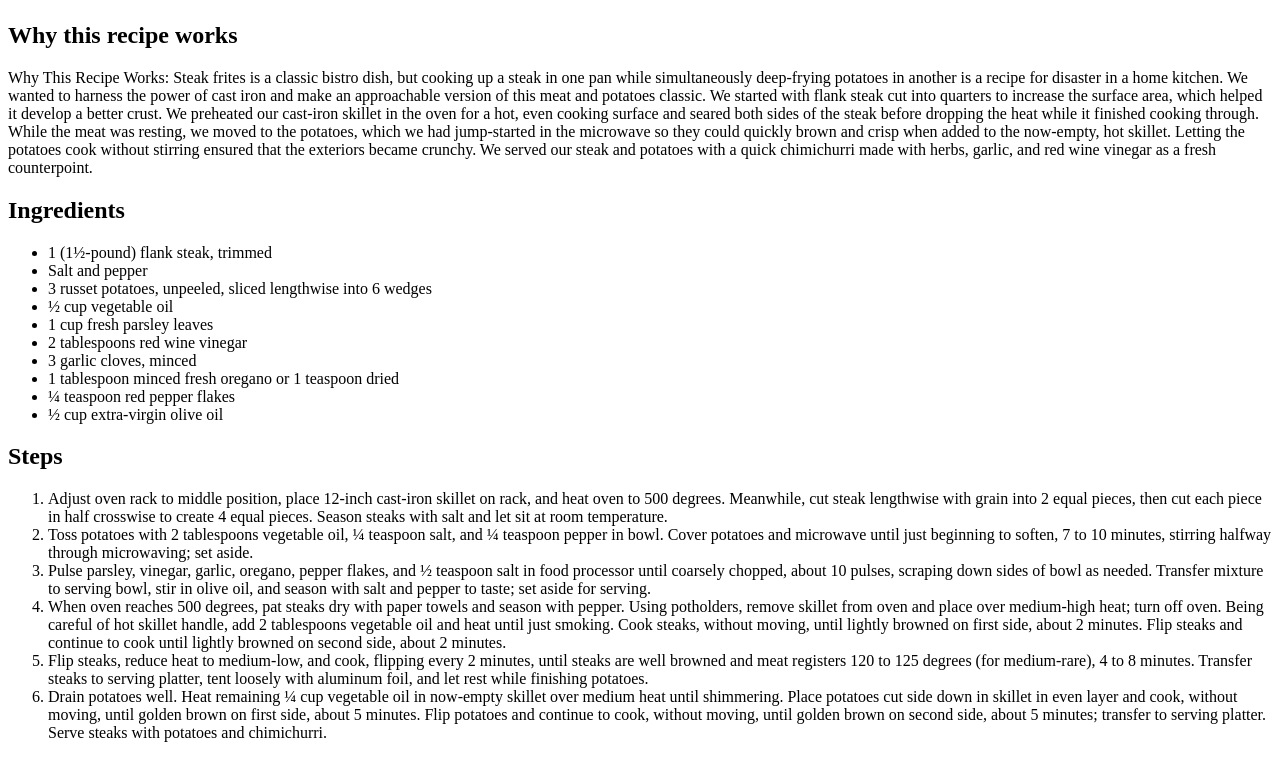
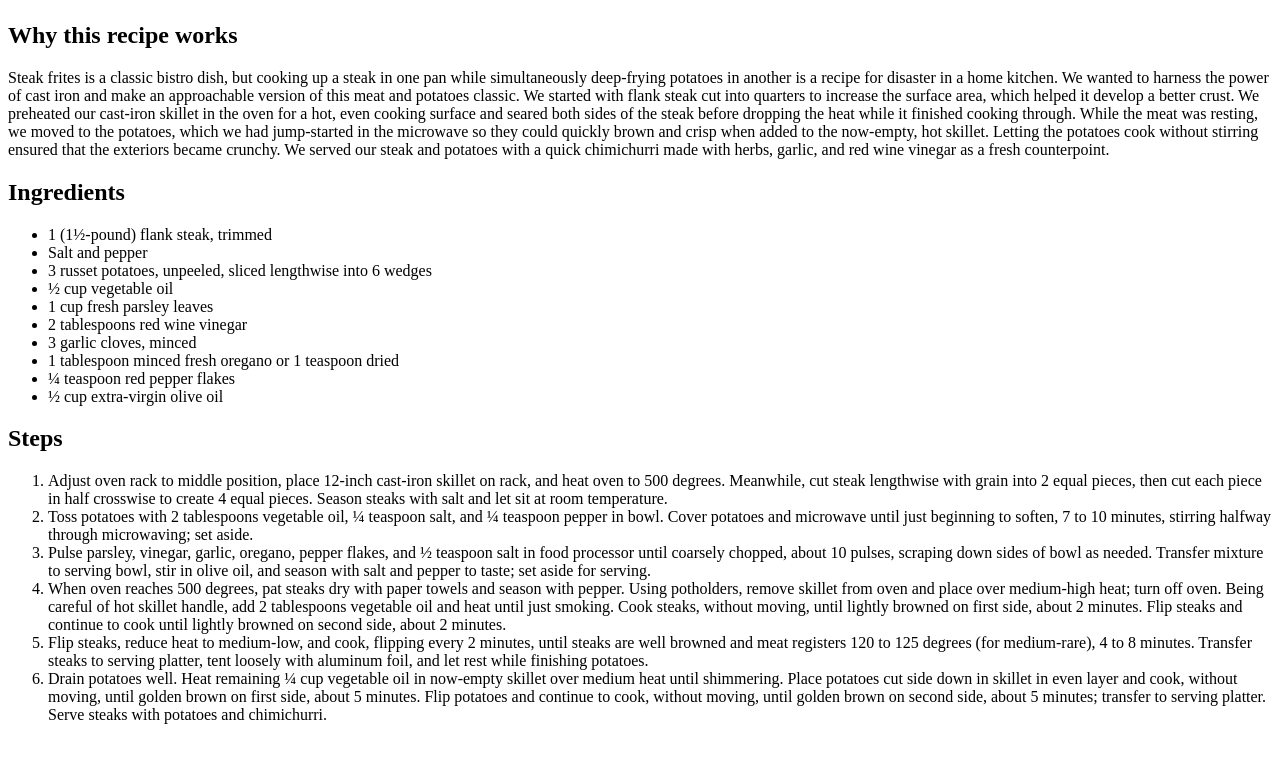
Before and after one commit to EricMTodd/odin-recipes, a plain HTML site: page recipes/pan-seared-flank-steak-with-crispy-potatoes-and-chimichurri.html in a window 1280 px wide. Shown: the part 876-1634 px from the top of the page. Drawn offline with Linux system fonts and the light colour scheme.

Commit message:
Minor edit to description.

```diff
--- a/recipes/pan-seared-flank-steak-with-crispy-potatoes-and-chimichurri.html
+++ b/recipes/pan-seared-flank-steak-with-crispy-potatoes-and-chimichurri.html
@@ -9,7 +9,7 @@
         <h1>Pan Seared Flank Steak with Crispy Potatoes and Chimichurri</h1>
         <img src="https://kitchenswagger.com/wp-content/uploads/2019/01/chimichurri-steak-frites1.jpg" height="768" width="768">
         <h2>Why this recipe works</h2>
-        <p>Why This Recipe Works: Steak frites is a classic bistro dish, but cooking up a steak in one pan while simultaneously deep-frying potatoes in another is a recipe for disaster in a home kitchen. We wanted to harness the power of cast iron and make an approachable version of this meat and potatoes classic. We started with flank steak cut into quarters to increase the surface area, which helped it develop a better crust. We preheated our cast-iron skillet in the oven for a hot, even cooking surface and seared both sides of the steak before dropping the heat while it finished cooking through. While the meat was resting, we moved to the potatoes, which we had jump-started in the microwave so they could quickly brown and crisp when added to the now-empty, hot skillet. Letting the potatoes cook without stirring ensured that the exteriors became crunchy. We served our steak and potatoes with a quick chimichurri made with herbs, garlic, and red wine vinegar as a fresh counterpoint.</p>
+        <p>Steak frites is a classic bistro dish, but cooking up a steak in one pan while simultaneously deep-frying potatoes in another is a recipe for disaster in a home kitchen. We wanted to harness the power of cast iron and make an approachable version of this meat and potatoes classic. We started with flank steak cut into quarters to increase the surface area, which helped it develop a better crust. We preheated our cast-iron skillet in the oven for a hot, even cooking surface and seared both sides of the steak before dropping the heat while it finished cooking through. While the meat was resting, we moved to the potatoes, which we had jump-started in the microwave so they could quickly brown and crisp when added to the now-empty, hot skillet. Letting the potatoes cook without stirring ensured that the exteriors became crunchy. We served our steak and potatoes with a quick chimichurri made with herbs, garlic, and red wine vinegar as a fresh counterpoint.</p>
         <h2>Ingredients</h2>
         <ul>
             <li>1 (1½-pound) flank steak, trimmed</li>
```
